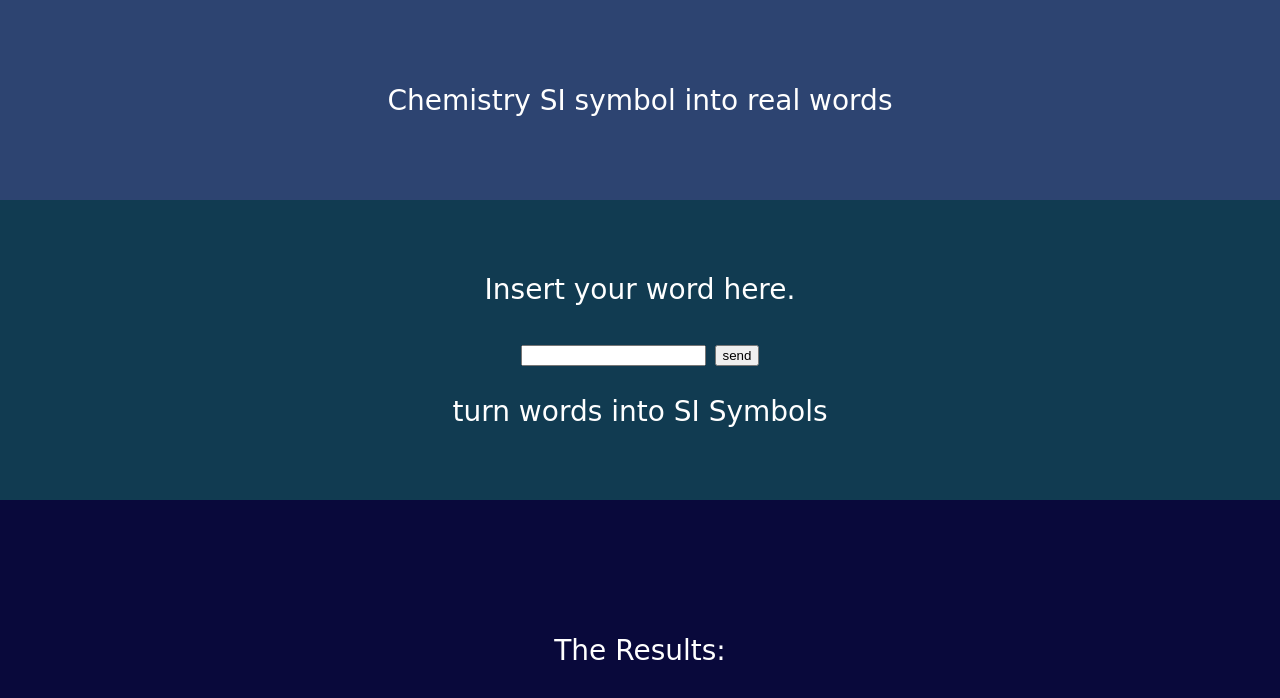
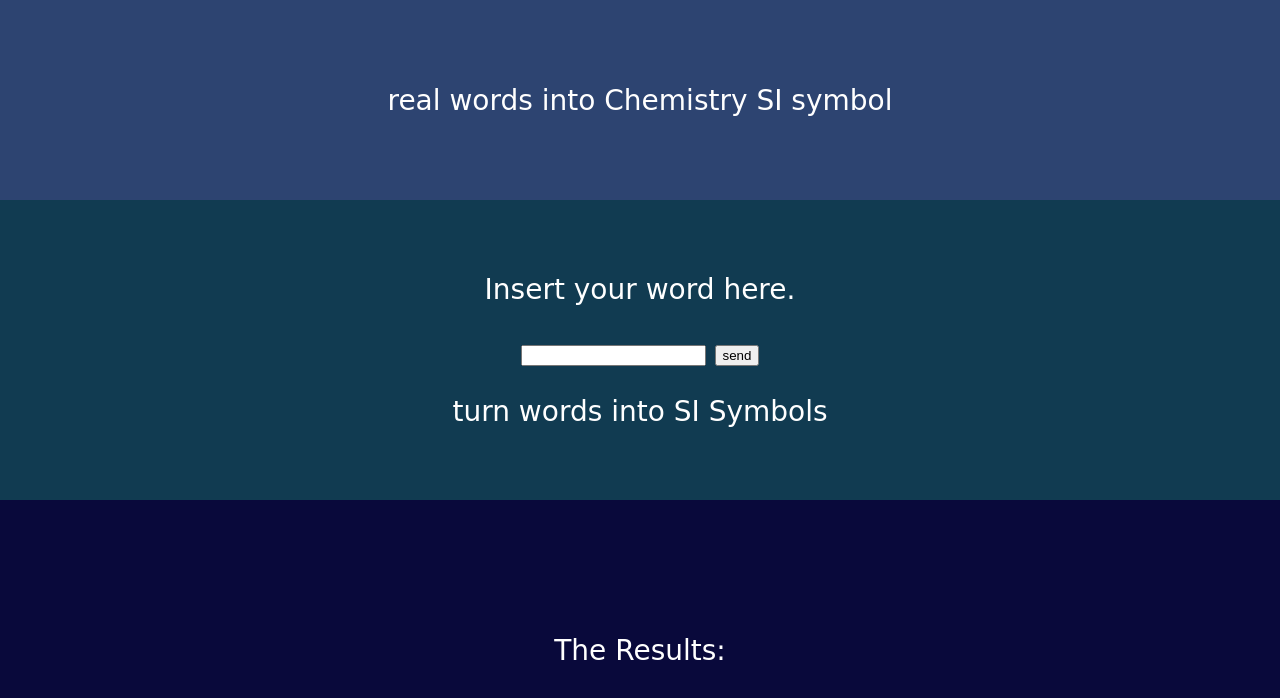
Before and after one commit to colorlessenergy/spelling-with-chemistry, a plain HTML site: page index.html in a window 1280 px wide. Drawn offline with Linux system fonts and the light colour scheme; a web font is replaced by a local one.

Commit message:
fix wording

```diff
--- a/index.html
+++ b/index.html
@@ -9,7 +9,7 @@
   <link rel="stylesheet" href="main.css">
 </head>
 <body>
-  <p class="desc">Chemistry SI symbol into real words </p>
+  <p class="desc">real words into Chemistry SI symbol </p>
   <div class="info">
     <p>Insert your word here. </p>
     <div>
```
